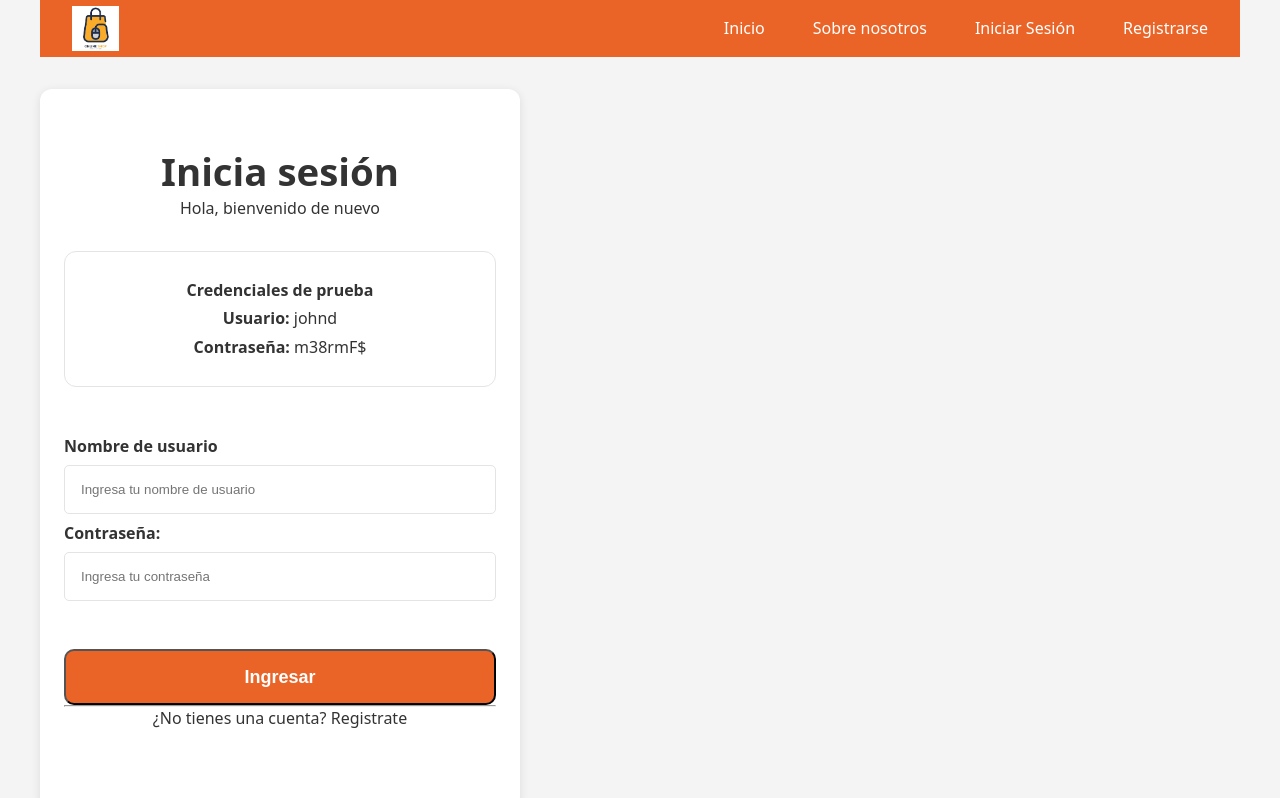
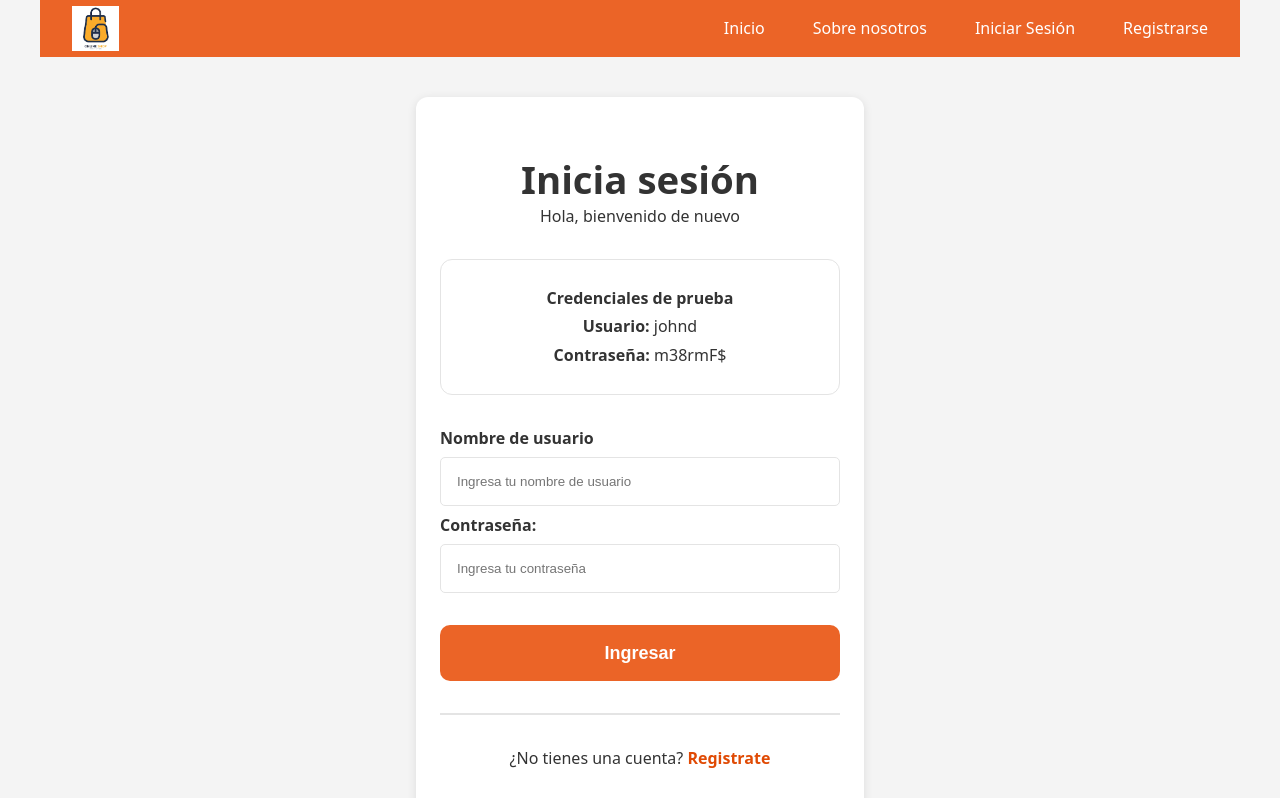
Before and after one commit to dntart/proyecto-trabajo-final-frontend-999198242-alumno-Dante-Cesar-Segovia, a React (Vite) app: page /login in a window 1280 px wide. Shown: the top 798 px of the page. Built offline with nearby package versions, Linux system fonts and the light colour scheme.

Commit message:
creacion de div global para centrar todo el contLogin

```diff
--- a/src/pages/Login.jsx
+++ b/src/pages/Login.jsx
@@ -31,8 +31,7 @@ const Login = () => {
 
     return (
         <>
-            <Layout>
-                <section className={styles.contLogin}>
+            <Layout><div className={styles.loginPage}><section className={styles.contLogin}>
                     <h1 >Inicia sesión</h1>
                     <p>Hola, bienvenido de nuevo</p>
                     <form onSubmit={handleLogin}>
@@ -61,8 +60,9 @@ const Login = () => {
                         <button className={styles.contButton}>Ingresar</button>
                     </form>
                     <hr />
-                    <p>¿No tienes una cuenta? <Link to={"/register"} >Registrate</Link> </p>
-                </section>
+                    <p className={styles.contLinkRegister}>¿No tienes una cuenta? <Link className={styles.contWordRegister} to={"/register"} >Registrate</Link> </p>
+                </section></div>
+
             </Layout>
         </>
     )
--- a/src/styles/pages/login.module.css
+++ b/src/styles/pages/login.module.css
@@ -1,6 +1,13 @@
+.loginPage{
+    display: flex;
+    justify-content: center;
+    align-items: center;
+    min-height: 100vh;
+
+}
 .contLogin {
-    margin: 2rem 0 2rem 0;
-    width: 30rem;
+        margin: 2rem 0 2rem 0;
+    width: 28rem;
     height: 45rem;
     background: white;
     padding: 1.5rem;
@@ -29,12 +36,11 @@
     /*LINEAS GRISES PARA DIVS*/
     text-align: center;
     padding: 1.5rem;
-
     line-height: 1.8;
 }
 
 .contInputs {
-    margin: 3rem 0;
+    margin: 2rem 0;
 }
 
 .contInputs label {
@@ -59,6 +65,7 @@
     width: 100%;
     box-sizing: border-box;
     border-radius: 10px;
+    border: none;
     font-size: large;
     font-weight: bold;
     background-color: #eb6427;
@@ -74,3 +81,24 @@
     cursor: pointer;
 
 }
+
+hr {
+    margin: 2rem 0;
+    border: solid rgb(228, 228, 228) 1px;
+}
+
+.contLinkRegister {
+    margin: 1rem 0 2rem 0;
+
+
+}
+
+.contWordRegister {
+    font-weight: bold;
+
+}
+
+.contWordRegister {
+    color: #e04a04;
+    cursor: pointer;
+}
```
